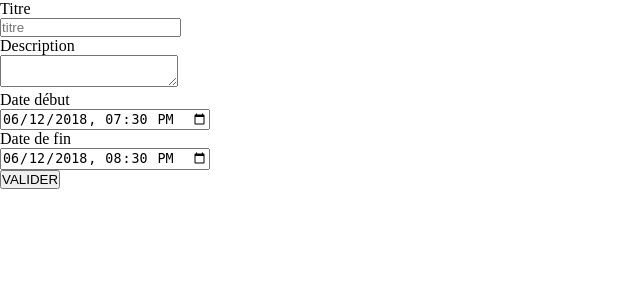
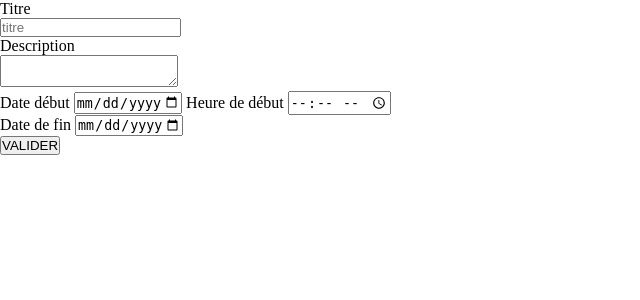
Before and after one commit to celine-pawlak/reservation-salles, a PHP site: page /reservation-form in a window 1280 px wide. Shown: the part 108-408 px from the top of the page, without its empty margins (0-640 px from the left). Run offline with PHP 8.4, Linux system fonts and the light colour scheme; data that the repository does not hold is empty.

Commit message:
update reservation form connexion

```diff
--- a/connexion.php
+++ b/connexion.php
@@ -34,8 +34,9 @@ $page_selected = "conexion";
 
                     var_dump($password,$user[2] );
                     if(password_verify($password,$user[2])){
-                        echo "yes ça fonctionne";
-                                header('location:reservation-form.php');
+
+                        $_SESSION['login']=$_POST['login'];
+                        header('location:planning.php');
 
                             }else{echo "Login ou mot de passe incorrect";}
 
--- a/header.php
+++ b/header.php
@@ -5,11 +5,11 @@ $db = mysqli_connect("localhost", "root", "", "reservationsalles");
 
 /*REDIRECTIONS SELON SESSION*/
 
-if ($page_selected == "profil"  AND !$_SESSION['id'])
+if ($page_selected == "profil"  AND !$_SESSION['login'])
 {
   header('location: connexion.php');
 }
-if (in_array($page_selected, ['connexion','inscription']) AND isset($_SESSION['id']))
+if (in_array($page_selected, ['connexion','inscription']) AND isset($_SESSION['login']))
 {
   header('location: index.php');
 }
@@ -57,7 +57,7 @@ function renderErrors($errors)
      <a href="planning.php"><h1>Planning</h1></a>
    </div>
    <div class="header_3">
-     <?php if (isset($_SESSION['id']))
+     <?php if (isset($_SESSION['login']))
      { ?>
        <ul>
          <li class="liste">
--- a/inscription.php
+++ b/inscription.php
@@ -22,14 +22,14 @@ $page_selected = "incription";
                   $login = $_POST['login'];
                   $password = $_POST['password'];
                   $mdpcheck = $_POST['mdp-check'];
-                  $password_modified =  password_hash($password, PASSWORD_BCRYPT, array('cost' => 10));
+                  $password_modified =  password_hash($password,PASSWORD_BCRYPT, array('cost' => 10));
 
                   if ($login && $password && $mdpcheck) {
 
                       if($password == $mdpcheck) {
 
                       $connexion = mysqli_connect('localhost', 'root', '','reservationsalles');
-                      $requete = "INSERT INTO utilisateurs (login,password) VALUES ('$login',' $password_modified')";
+                      $requete = "INSERT INTO utilisateurs (login,password) VALUES ('$login','$password_modified')";
 
                       $query = mysqli_query($connexion, $requete);
 
--- a/reservation-form.php
+++ b/reservation-form.php
@@ -12,22 +12,30 @@
           <?php include("header.php");
             $errors = [];
 
+            $date_min=date("Y-m-d");
+            $date_max=date("Y-m-d", strtotime("+1 year"));
+            $heure_min=date("h:i:s");
+            $heure_max=date("h:i:s", strtotime('now +1 Hour'));
+
+
+
             if(isset($_SESSION['login'])){
 
                 if(isset($_POST['submit'])){
                 $titre=$_POST['title'];
                 $description=$_POST['description'];
-                $debut=$_POST['date-debut'];
-                $fin=$_POST['date-fin'];
+                $debut=$_POST['date_debut']." ".$_POST['heure_debut'];
+                $fin=$_POST['date_fin']." ".$_POST['heure_fin'];
 
                     if($titre && $description && $debut && $fin){
+
+
                         $connexion=mysqli_connect('localhost','root','','reservationsalles');
                         $requete="INSERT INTO reservations (titre,description,debut,fin) VALUES ('$titre','$description','$debut','$fin')";
                         $execution=mysqli_query($connexion,$requete);
 
                         header('location:planning.php');
                     }else echo "Veuillez remplir tous les champs";
-
 
                 }
             }
@@ -45,11 +53,18 @@
                     <label for="description">Description</label><br>
                     <textarea id="description" name="description"></textarea><br>
 
-                    <label for="date-debut">Date début</label><br>
-                    <input type="datetime-local" id="meeting-time" name="meeting-time" value="2018-06-12T19:30"><br>
+                    <label for="date-debut">Date début</label>
+                    <input type="date" id="date-debut" name="date_debut" min="<?php echo $date_min; ?>" max="<?php echo $date_max; ?>">
 
-                    <label for="date-fin">Date de fin</label><br>
-                    <input type="datetime-local" id="meeting-time" name="meeting-time" value="2018-06-12T20:30"><br>
+                    <label for="heure-debut">Heure de début</label>
+                    <input type="time" id="heure" name="heure_debut"
+       min="<?php $heure_min; ?>" max="00:00"><br>
+
+                    <label for="date-fin">Date de fin</label>
+                    <input type="date" id="date-fin" name="date_fin" min="<?php echo $date_min; ?>" max="<?php echo $date_max; ?>"><br>
+
+
+
 
                     <input type="submit" name="submit" value="VALIDER">
 
```
